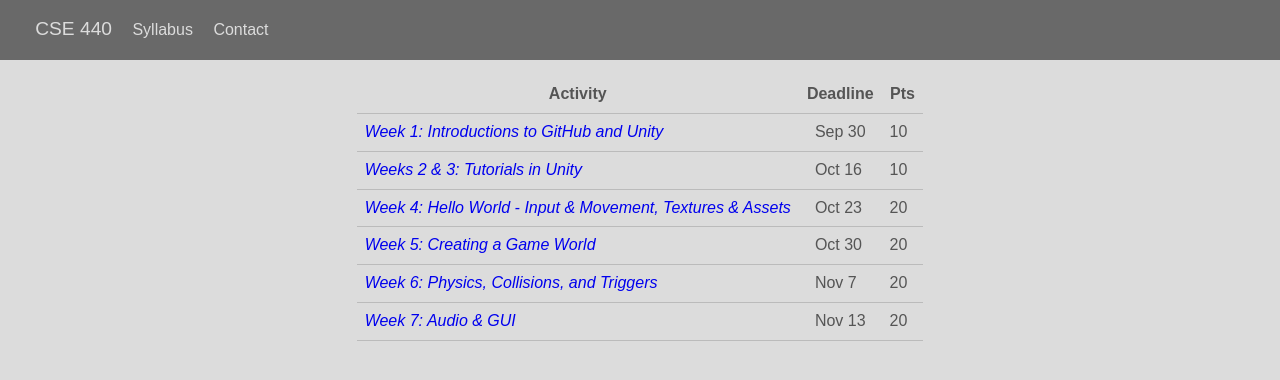
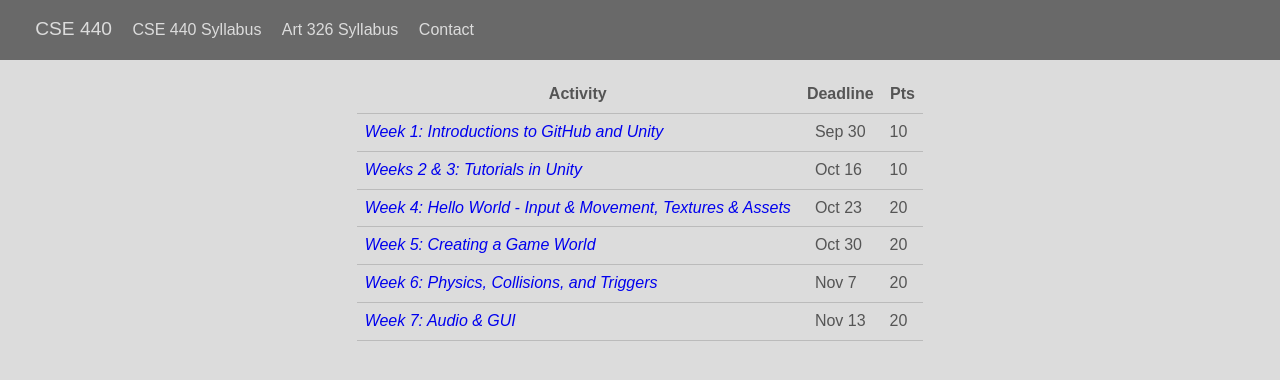
Before and after one commit to mcswedo/CSE440-2014, a Jekyll site: the page built from index.html, in a window 1280 px wide. Shown: the top 380 px of the page. Built offline with Jekyll 4.4.1, drawn with Linux system fonts in a browser that asks for light colours.

Commit message:
Uploaded Art326 Syllabus

```diff
--- a/_layouts/default.html
+++ b/_layouts/default.html
@@ -25,19 +25,23 @@
       <ul>
 {% if page.id == "index" %}
         <li><a href="{% if site.safe %}/CSE440-2014{% endif %}/" class="selected">CSE 440</a></li>
-        <li><a href="{% if site.safe %}/CSE440-2014{% endif %}/syllabus.pdf">Syllabus</a></li>
+        <li><a href="{% if site.safe %}/CSE440-2014{% endif %}/syllabus.pdf">CSE 440 Syllabus</a></li>
+        <li><a href="{% if site.safe %}/CSE440-2014{% endif %}/ART326-Syllabus.pdf">Art 326 Syllabus</a></li>
         <li><a href="{% if site.safe %}/CSE440-2014{% endif %}/contact.html">Contact</a></li>
 {% elsif page.id == "syllabus" %}
         <li><a href="{% if site.safe %}/CSE440-2014{% endif %}/">CSE 440</a></li>
-        <li><a href="{% if site.safe %}/CSE440-2014{% endif %}/syllabus.pdf" class="selected">Syllabus</a></li>
+        <li><a href="{% if site.safe %}/CSE440-2014{% endif %}/syllabus.pdf" class="selected">CSE 440 Syllabus</a></li>
+        <li><a href="{% if site.safe %}/CSE440-2014{% endif %}/ART326-Syllabus.pdf">Art 326 Syllabus</a></li>
         <li><a href="{% if site.safe %}/CSE440-2014{% endif %}/contact.html">Contact</a></li>
 {% elsif page.id == "contact" %}
         <li><a href="{% if site.safe %}/CSE440-2014{% endif %}/">CSE 440</a></li>
-        <li><a href="{% if site.safe %}/CSE440-2014{% endif %}/syllabus.pdf">Syllabus</a></li>
+        <li><a href="{% if site.safe %}/CSE440-2014{% endif %}/syllabus.pdf">CSE 440 Syllabus</a></li>
+        <li><a href="{% if site.safe %}/CSE440-2014{% endif %}/ART326-Syllabus.pdf">Art 326 Syllabus</a></li>
         <li><a href="{% if site.safe %}/CSE440-2014{% endif %}/contact.html" class="selected">Contact</a></li>
 {% else %}
         <li><a href="{% if site.safe %}/CSE440-2014{% endif %}/" class="selected">CSE 440</a></li>
-        <li><a href="{% if site.safe %}/CSE440-2014{% endif %}/syllabus.pdf">Syllabus</a></li>
+        <li><a href="{% if site.safe %}/CSE440-2014{% endif %}/syllabus.pdf">CSE 440 Syllabus</a></li>
+        <li><a href="{% if site.safe %}/CSE440-2014{% endif %}/ART326-Syllabus.pdf">Art 326 Syllabus</a></li>
         <li><a href="{% if site.safe %}/CSE440-2014{% endif %}/contact.html">Contact</a></li>
 {% endif %}
       </ul>
```
Also changed, not shown: 1 other file.
